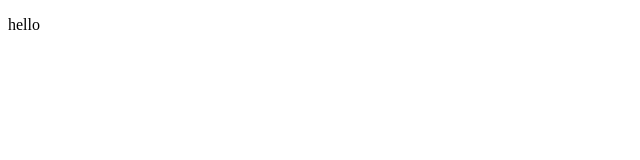
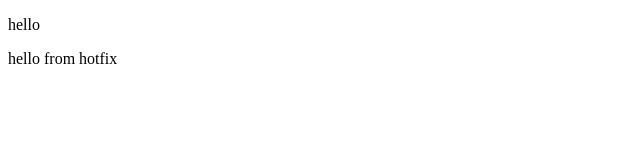
Before and after one commit to PU5HP/github-demo-2, a plain HTML site: page index.html in a window 1280 px wide. Shown: the full height of the page, 0-640 px from the left. Drawn offline with Linux system fonts and the light colour scheme.

Commit message:
modeified index

```diff
--- a/index.html
+++ b/index.html
@@ -7,5 +7,6 @@
 </head>
 <body>
     <p>hello</p>
+    <p>hello from hotfix</p>
 </body>
 </html>
```
